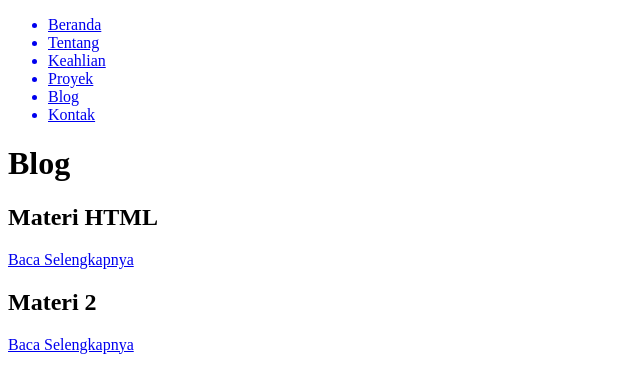
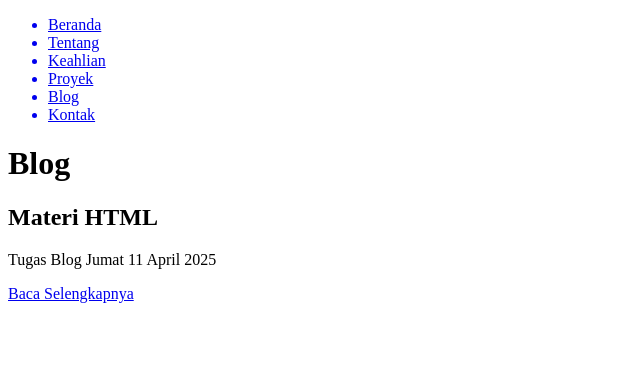
Before and after one commit to dndyprd/tugas-portofolio, a plain HTML site: page blog.html in a window 1280 px wide. Shown: the whole page, without its empty margins (0-640 px from the left). Drawn offline with Linux system fonts and the light colour scheme.

Commit message:
Update Link Blog

```diff
--- a/blog.html
+++ b/blog.html
@@ -26,10 +26,8 @@
     <h1>Blog</h1>
     <div class="container">
         <h2>Materi HTML</h2>
+        <p>Tugas Blog Jumat 11 April 2025</p>
         <a href="./blog/blog1.html">Baca Selengkapnya</a>
-
-        <h2>Materi 2</h2>
-        <a href="./blog/blog2.html">Baca Selengkapnya</a>
     </div>
 </body>
 </html>
```
